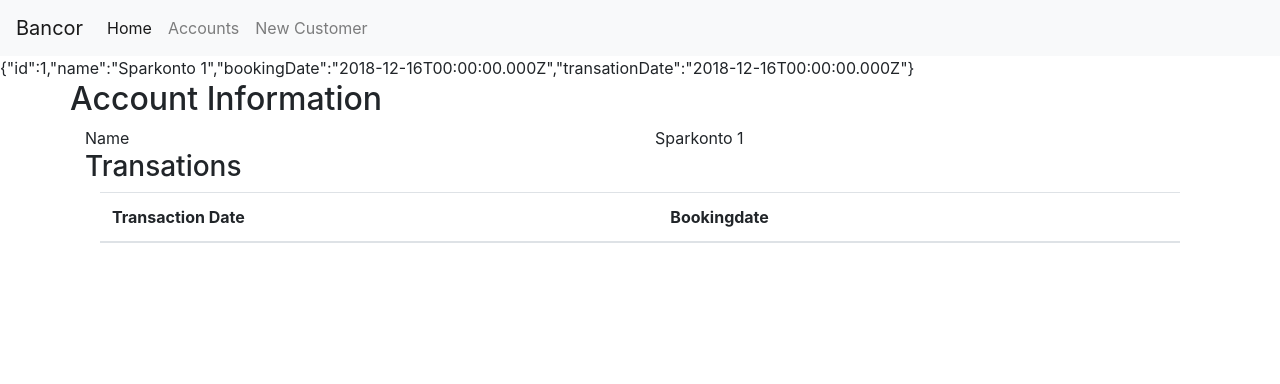
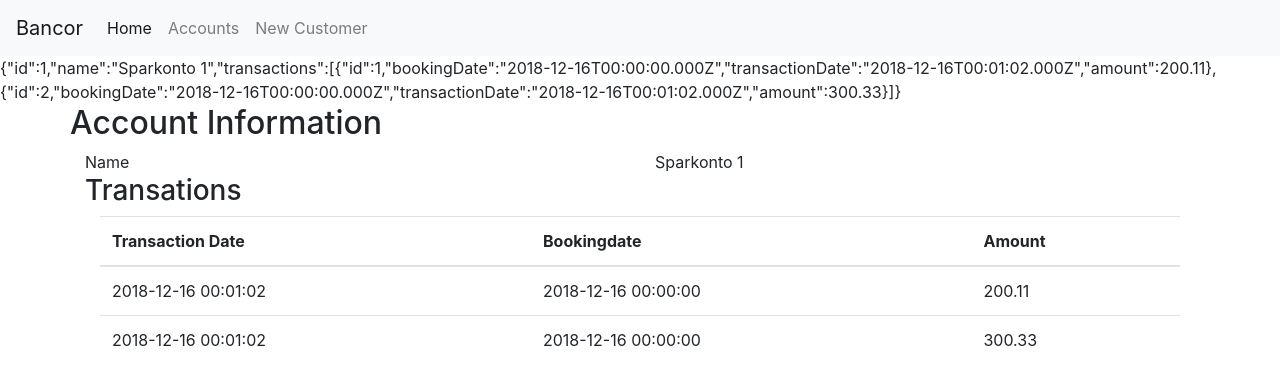
Before and after one commit to Greyhouse-Consulting/bankor.api, an Angular app: page /account/1 in a window 1280 px wide. Shown: the top 384 px of the page. Built offline with nearby package versions, Linux system fonts and the light colour scheme.

Commit message:
more components

```diff
--- a/src/app/account.ts
+++ b/src/app/account.ts
@@ -1,6 +1,7 @@
+import { Transaction } from './transaction';
+
 export class Account {
     public id : Number;
     public name : string;
-    public transationDate : Date;
-    public bookingDate : Date;
+    public transactions : Transaction[]
 }
--- a/src/app/account/account.component.html
+++ b/src/app/account/account.component.html
@@ -15,8 +15,8 @@
 </div>
 
 <div class="container">
+
   <h3>Transations</h3>
-
 
   <div class="container">
     <table class="table">
@@ -24,17 +24,16 @@
         <tr>
           <th scope="col">Transaction Date</th>
           <th scope="col">Bookingdate</th>
-          <th scope="col"></th>
+          <th scope="col">Amount</th>
         </tr>
       </thead>
       <tbody>
-        <tr *ngFor="let account of accounts">
-          <td>{{account.transactionDate}}</td>
-          <td>{{account.name}}</td>
-          <td><button type="button" class="btn btn-danger" (click)="delete(account.id)">Delete</button></td>
+        <tr *ngFor="let transaction of model.transactions">
+          <td>{{transaction.transactionDate | date:'yyyy-MM-dd HH:mm:ss' }}</td>
+          <td>{{transaction.bookingDate | date:'yyyy-MM-dd HH:mm:ss' }}</td>
+          <td>{{transaction.amount }}</td>
         </tr>
       </tbody>
     </table>
-
   </div>
 </div>
--- a/src/app/account/account.component.ts
+++ b/src/app/account/account.component.ts
@@ -1,7 +1,8 @@
 import { Component, OnInit, Input } from '@angular/core';
 import { ActivatedRoute } from '@angular/router';
 import { AccountsService } from '../accounts.service';
-import {Account} from '../account'
+import { Account } from '../account'
+import { TransactionsService } from '../transactions.service';
 
 @Component({
   selector: 'app-account',
@@ -12,18 +13,20 @@ export class AccountComponent implements OnInit {
 
   id: number;
 
-  model:Account;
+  model: Account;
 
-  constructor( private route: ActivatedRoute, private accountService : AccountsService) {   }
+  constructor(private route: ActivatedRoute, private accountService: AccountsService, private transactionService : TransactionsService) { }
 
   ngOnInit() {
+
     this.id = +this.route.snapshot.paramMap.get('id');
 
-    this.model = this.accountService.getAccount(this.id);
+    this.model = this.accountService.getAccount(this.id); //.subscribe(x => this.model = x);
+
+    this.model.transactions = this.transactionService.getTransactions(this.id);
+
     console.log('id is now ' + this.id);
   }
 
-
   get diagnostic() { return JSON.stringify(this.model); }
-
 }
--- a/src/app/accounts.service.ts
+++ b/src/app/accounts.service.ts
@@ -11,6 +11,7 @@ import { ACCOUNTS } from './mock-accounts';
 export class AccountsService {
 
   private accountsUrl = Constants.apiRoot + "/accounts";  // URL to web api
+  private accountUrl = Constants.apiRoot + "/account";  // URL to web api
 
   constructor(private http: HttpClient) { }
 
@@ -18,9 +19,9 @@ export class AccountsService {
     return this.http.get<Account[]>(this.accountsUrl)
   }
 
-  //public getAccount(): Observable<Account> {
-  public getAccount(id: number): Account {
-    // return this.http.get<Account>(this.accountsUrl)
+  public getAccount(id : number): Account {
+//  public getAccount(id: number):  Observable<Account> {
+  //   return this.http.get<Account>(this.accountUrl)
 
     return ACCOUNTS[id - 1];
   }
--- a/src/app/mock-accounts.ts
+++ b/src/app/mock-accounts.ts
@@ -1,6 +1,6 @@
 import {Account} from './account'
 
 export const ACCOUNTS : Account[] = [
-    { id: 1, name: "Sparkonto 1", bookingDate: new Date( '2018-12-16T00:00:00') , transationDate: new Date( '2018-12-16T00:00:00') },
-    { id: 2, name: "Sparkonto 2", bookingDate: new Date( '2018-12-16T00:00:00') , transationDate: new Date( '2018-12-16T00:00:00')}
+    { id: 1, name: "Sparkonto 1", transactions : null },
+    { id: 2, name: "Sparkonto 2", transactions : null }
 ]
--- /dev/null
+++ b/src/app/mock-transactions.ts
@@ -0,0 +1,6 @@
+import { Transaction } from './transaction'
+
+export const TRANSACTIONS: Transaction[] = [
+    { id: 1, bookingDate: new Date('2018-12-16T00:00:00'), transactionDate: new Date('2018-12-16T00:01:02'), amount : 200.11 },
+    { id: 2, bookingDate: new Date('2018-12-16T00:00:00'), transactionDate: new Date('2018-12-16T00:01:02'), amount : 300.33 }
+]
--- /dev/null
+++ b/src/app/transaction.ts
@@ -0,0 +1,6 @@
+export class Transaction {
+    public id : Number;
+    public transactionDate : Date;
+    public bookingDate : Date;
+    public amount : number;
+}
--- /dev/null
+++ b/src/app/transactions.service.ts
@@ -0,0 +1,16 @@
+import { Injectable } from '@angular/core';
+import { Transaction } from './transaction';
+import { TRANSACTIONS } from './mock-transactions';
+
+@Injectable({
+  providedIn: 'root'
+})
+export class TransactionsService {
+
+  constructor() { }
+
+  public getTransactions(accountId : number): Transaction[] {
+
+    return TRANSACTIONS;
+  }
+}
```
Also changed, not shown: 1 other file (tests, documents, lock files or other folders).
